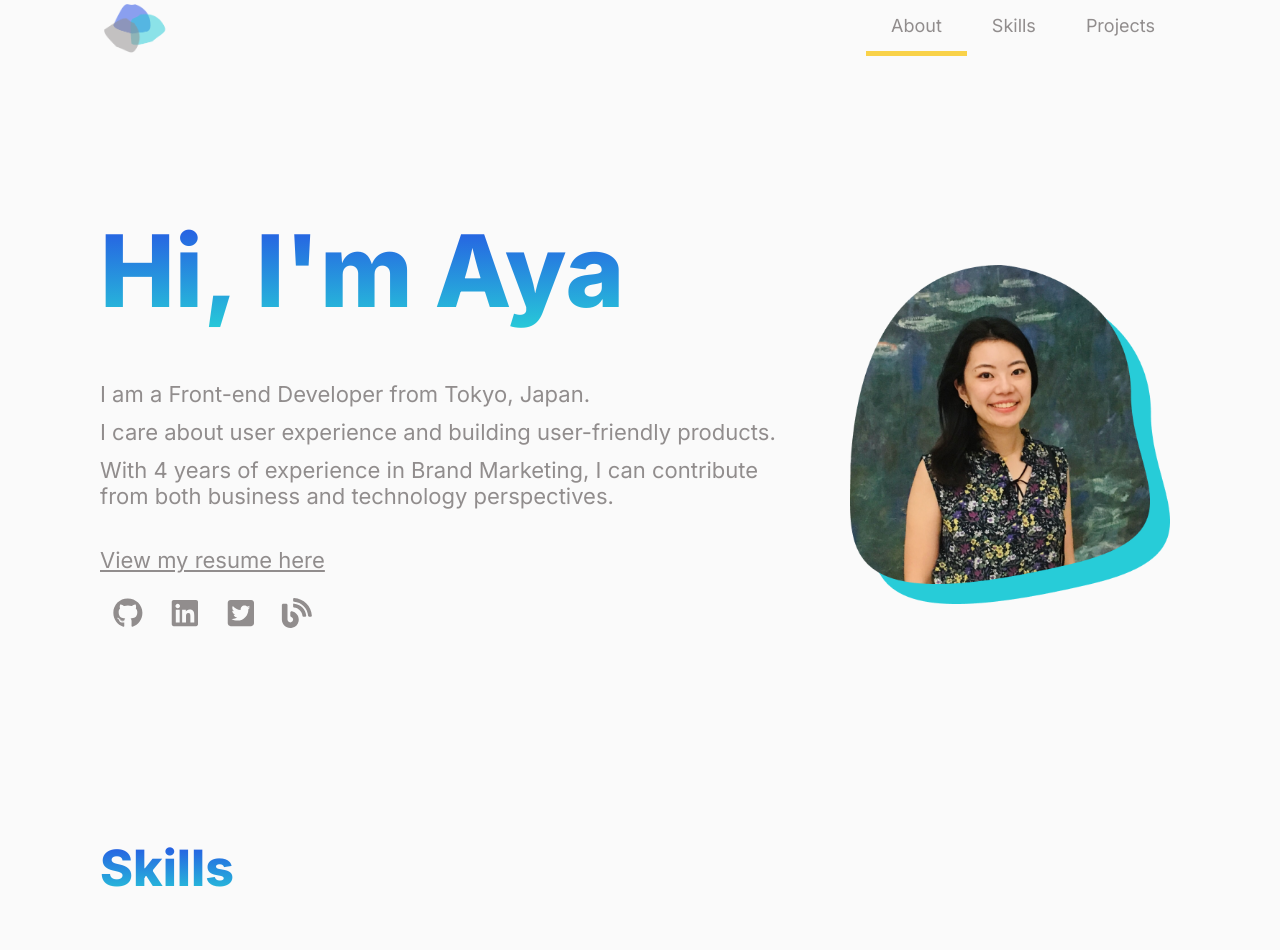
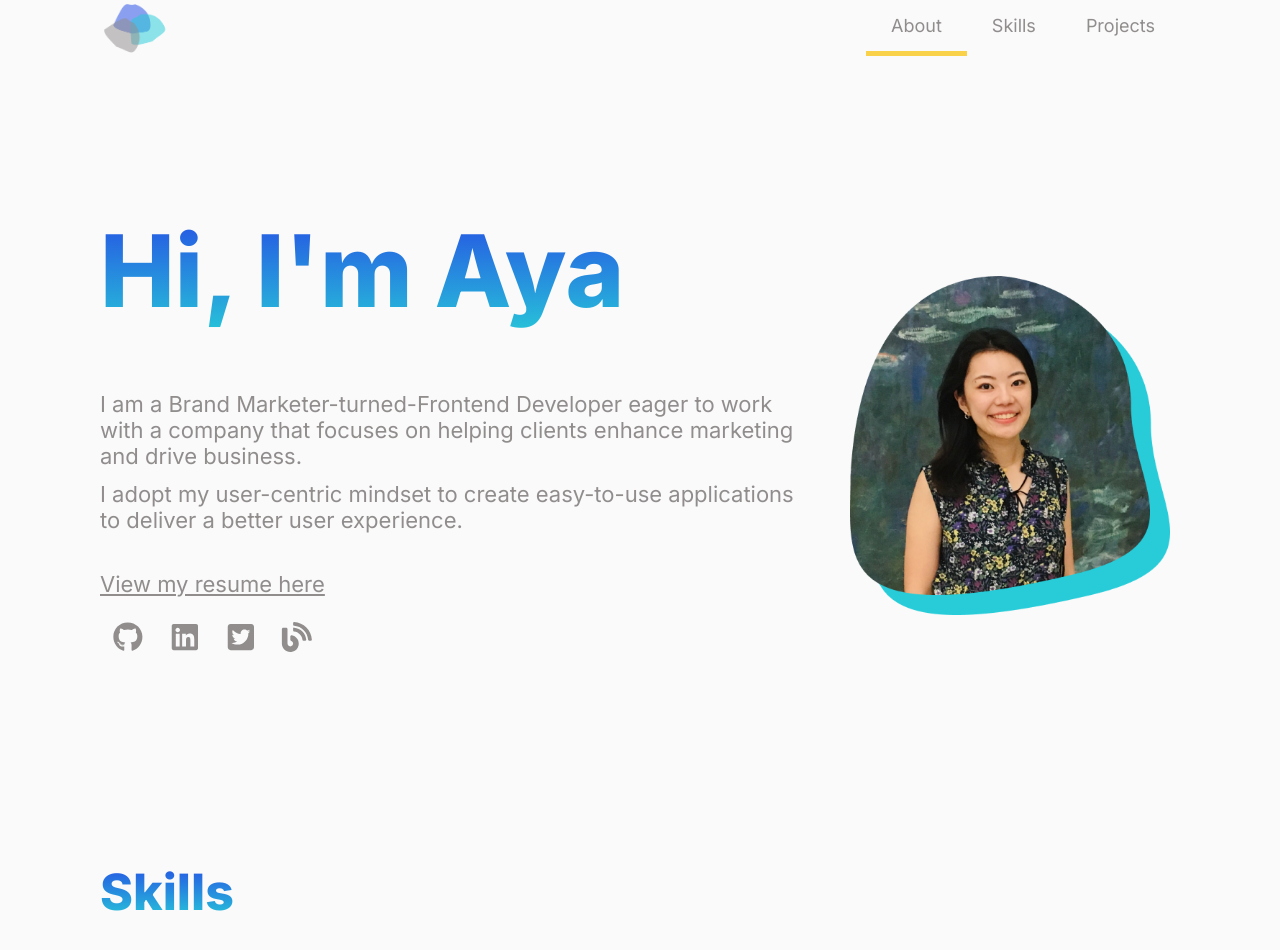
Before and after one commit to ayarmkt/portfolio, a React (Create React App) app: page / in a window 1280 px wide. Shown: the top 950 px of the page. Built offline with nearby package versions, Linux system fonts and the light colour scheme.

Commit message:
updated about section

```diff
--- a/src/components/About/About.js
+++ b/src/components/About/About.js
@@ -61,14 +61,17 @@ const About = () => {
     >
       <h1 className={classes.title}>Hi, I'm Aya</h1>
       <div className={classes.text}>
-        <p>I am a Front-end Developer from Tokyo, Japan.</p>
-        <p>I care about user experience and building user-friendly products.</p>
         <p>
-          With 4 years of experience in Brand Marketing, I can contribute from
-          both business and technology perspectives.
+          I am a Brand Marketer-turned-Frontend Developer eager to work with a
+          company that focuses on helping clients enhance marketing and drive
+          business.{' '}
+        </p>
+        <p>
+          I adopt my user-centric mindset to create easy-to-use applications to
+          deliver a better user experience.
         </p>
         <br />
-        <a href={PDF} target='_blank'>
+        <a href={PDF} target='_blank' rel='noreferrer'>
           View my resume here
         </a>
         <div className={classes['contact-list']}> {contact}</div>
```
